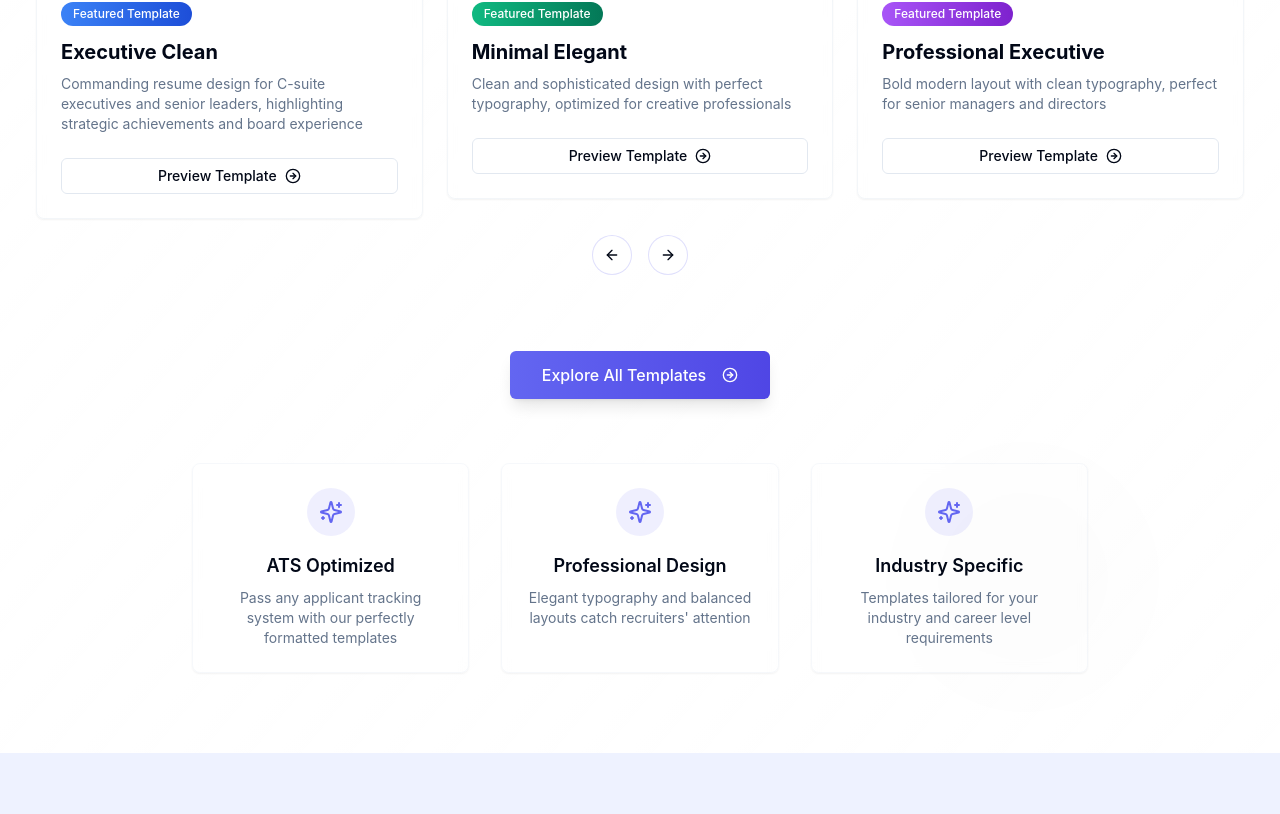
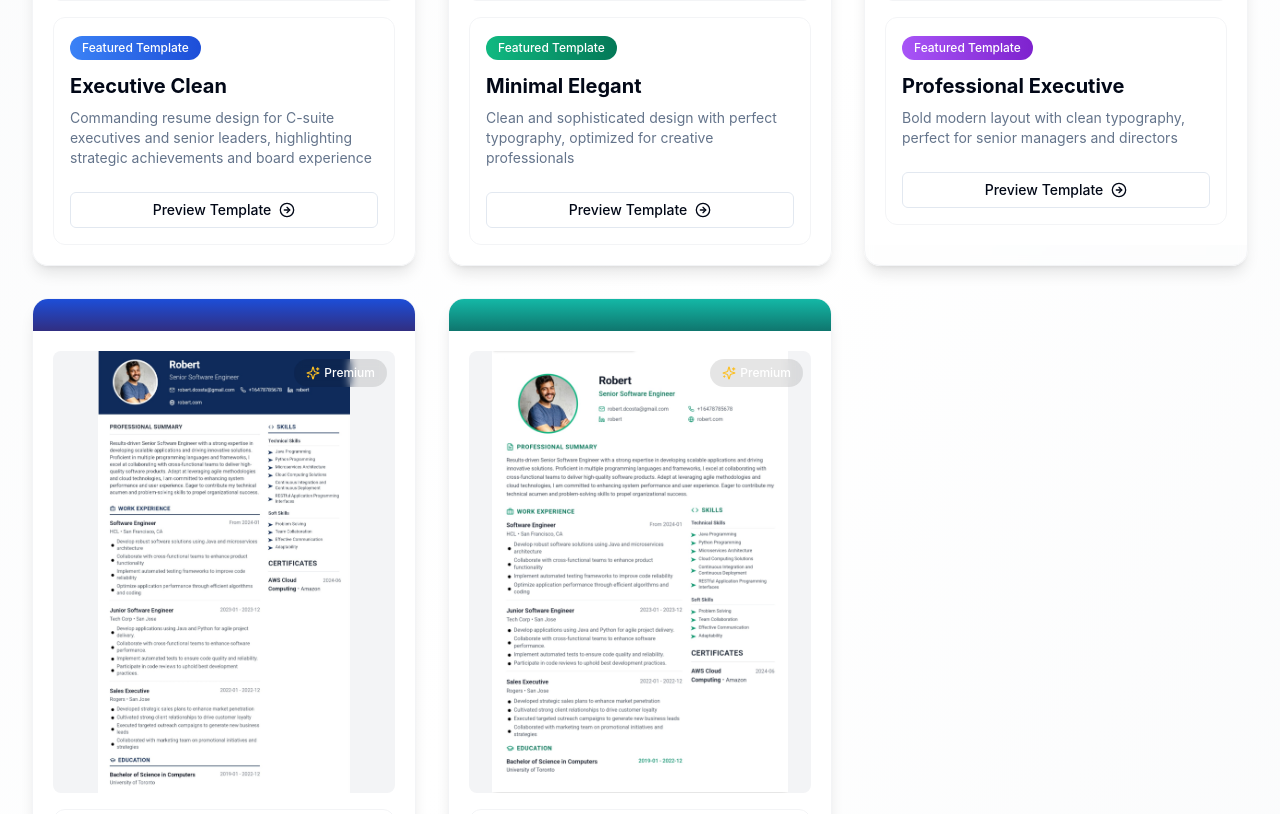
Before and after one commit to rezumedev-ai/rezumedev, a React (Vite) app: page / in a window 1280 px wide. Shown: the part 5246-6060 px from the top of the page. Built offline with nearby package versions, Linux system fonts and the light colour scheme.

Commit message:
Refactor: Implement plan

```diff
--- a/src/components/ResumeTemplates.tsx
+++ b/src/components/ResumeTemplates.tsx
@@ -1,47 +1,45 @@
 
-import { useState, useEffect } from 'react';
-import { ArrowLeftCircle, ArrowRightCircle, Sparkles, ExternalLink } from 'lucide-react';
+import { useState, useRef, useEffect } from 'react';
+import { ArrowRightCircle, ExternalLink, Sparkles } from 'lucide-react';
 import { GradientHeading } from './ui/gradient-heading';
 import { Button } from './ui/button';
 import { Link } from 'react-router-dom';
-import { motion } from 'framer-motion';
-import {
-  Carousel,
-  CarouselContent,
-  CarouselItem,
-  CarouselNext,
-  CarouselPrevious,
-} from "@/components/ui/carousel";
-import { Card, CardContent } from "@/components/ui/card";
+import { motion, useMotionValue, useSpring, useTransform } from 'framer-motion';
 import { AspectRatio } from "@/components/ui/aspect-ratio";
+import { TemplateSelectionGrid } from './resume-builder/preview/TemplateSelectionGrid';
 
 export const ResumeTemplates = () => {
   const resumeTemplates = [
     {
+      id: "executive-clean",
       name: "Executive Clean",
       image: "/lovable-uploads/cd8ab216-33bc-47d9-95d1-0a835652b8c6.png",
       description: "Commanding resume design for C-suite executives and senior leaders, highlighting strategic achievements and board experience",
       color: "from-blue-500 to-blue-700"
     },
     {
+      id: "minimal-elegant",
       name: "Minimal Elegant",
       image: "/lovable-uploads/5e2cc0ed-eefe-4bbe-84bc-d4b2863a6b95.png",
       description: "Clean and sophisticated design with perfect typography, optimized for creative professionals",
       color: "from-emerald-500 to-emerald-700"
     },
     {
+      id: "professional-executive",
       name: "Professional Executive",
       image: "/lovable-uploads/bcfce93e-6b2d-45f7-ba7e-8db1099ba81e.png",
       description: "Bold modern layout with clean typography, perfect for senior managers and directors",
       color: "from-purple-500 to-purple-700"
     },
     {
+      id: "professional-navy",
       name: "Professional Navy",
       image: "/lovable-uploads/d77e5ddd-e95d-4a02-8335-2bbd49bcd257.png",
       description: "Elegant two-column layout with navy header and modern typography, perfect for corporate professionals",
       color: "from-blue-700 to-indigo-900"
     },
     {
+      id: "modern-professional",
       name: "Modern Professional",
       image: "/lovable-uploads/a41674ee-049d-4ade-88a0-17f53696a879.png",
       description: "Contemporary design with creative accents, ideal for forward-thinking professionals in modern industries",
@@ -49,25 +47,108 @@ export const ResumeTemplates = () => {
     }
   ];
 
+  // Reference for the template section
+  const sectionRef = useRef<HTMLDivElement>(null);
+
+  // Mouse position for spotlight effect
+  const mouseX = useMotionValue(0);
+  const mouseY = useMotionValue(0);
+
+  // Smoothed versions of mouse coordinates
+  const smoothX = useSpring(mouseX, { damping: 50, stiffness: 300 });
+  const smoothY = useSpring(mouseY, { damping: 50, stiffness: 300 });
+
+  // Handle mouse move for spotlight effect
+  const handleMouseMove = (e: React.MouseEvent) => {
+    const { left, top } = sectionRef.current?.getBoundingClientRect() || { left: 0, top: 0 };
+    mouseX.set(e.clientX - left);
+    mouseY.set(e.clientY - top);
+  };
+
+  // Template selection state for the grid view
+  const [selectedTemplateId, setSelectedTemplateId] = useState<string>(resumeTemplates[0].id);
+
+  // Convert our simplified templates to the format expected by TemplateSelectionGrid
+  const formattedTemplates = resumeTemplates.map(template => ({
+    id: template.id,
+    name: template.name,
+    description: template.description,
+    imageUrl: template.image,
+    style: {
+      titleFont: "font-sans",
+      headerStyle: "mb-6",
+      sectionStyle: "text-lg font-semibold",
+      contentStyle: "space-y-4",
+      layout: "classic" as const,
+      colors: {
+        primary: "#1A1A1A",
+        secondary: "#4A4A4A",
+        text: "#2D2D2D",
+        border: "#E5E7EB",
+        background: "#FFFFFF"
+      },
+      spacing: {
+        sectionGap: "1.5rem",
+        itemGap: "1.25rem",
+        contentPadding: "2rem",
+        headerHeight: "160px",
+        margins: {
+          top: "0.5in",
+          right: "0.5in",
+          bottom: "0.5in",
+          left: "0.5in"
+        }
+      },
+      dimensions: {
+        maxWidth: "8.5in",
+        minHeight: "11in"
+      },
+      typography: {
+        titleSize: "46px",
+        subtitleSize: "20px",
+        bodySize: "16px",
+        lineHeight: "1.4"
+      },
+      icons: {
+        sections: false,
+        contact: true,
+        bullets: "dot" as const
+      }
+    }
+  }));
+
   return (
-    <section className="py-20 bg-gradient-to-br from-background via-background/90 to-background/80 relative overflow-hidden">
-      {/* Decorative elements */}
+    <section
+      ref={sectionRef}
+      onMouseMove={handleMouseMove}
+      className="py-24 relative overflow-hidden"
+    >
+      {/* Gradient background with enhanced effects */}
+      <div className="absolute inset-0 bg-gradient-to-br from-gray-50 via-white to-gray-50 z-0">
+        <div className="absolute top-0 left-0 w-full h-full">
+          <div className="absolute top-20 left-[15%] w-72 h-72 bg-primary/5 rounded-full blur-3xl"></div>
+          <div className="absolute bottom-40 right-[10%] w-80 h-80 bg-blue-500/5 rounded-full blur-3xl"></div>
+          <div className="absolute top-60 right-[25%] w-60 h-60 bg-purple-500/5 rounded-full blur-3xl"></div>
+        </div>
+      </div>
+
+      {/* Spotlight effect */}
       <motion.div
-        className="absolute top-0 left-0 w-full h-full pointer-events-none opacity-20"
-        initial={{ opacity: 0 }}
-        animate={{ opacity: 0.05 }}
-        transition={{ duration: 1 }}
-      >
-        <div className="absolute top-12 left-[10%] w-64 h-64 bg-primary/20 rounded-full blur-3xl"></div>
-        <div className="absolute bottom-12 right-[10%] w-64 h-64 bg-secondary/20 rounded-full blur-3xl"></div>
-      </motion.div>
+        className="pointer-events-none absolute inset-0 z-10 opacity-0 lg:opacity-40"
+        style={{
+          background: 'radial-gradient(600px circle at var(--x) var(--y), rgba(99, 102, 241, 0.15), transparent 40%)',
+          '--x': smoothX,
+          '--y': smoothY
+        } as any}
+      />
 
-      <div className="container relative z-10">
+      <div className="container relative z-20">
         <motion.div
           initial={{ opacity: 0, y: 20 }}
-          animate={{ opacity: 1, y: 0 }}
+          whileInView={{ opacity: 1, y: 0 }}
           transition={{ duration: 0.6 }}
-          className="text-center mb-12"
+          viewport={{ once: true, margin: "-100px" }}
+          className="text-center mb-16"
         >
           <GradientHeading
             variant="primary"
@@ -82,106 +163,47 @@ export const ResumeTemplates = () => {
           </p>
         </motion.div>
 
+        {/* New masonry grid layout for templates */}
         <motion.div
           initial={{ opacity: 0 }}
-          animate={{ opacity: 1 }}
-          transition={{ duration: 0.8, delay: 0.2 }}
-          className="max-w-7xl mx-auto"
+          whileInView={{ opacity: 1 }}
+          transition={{ duration: 0.8, staggerChildren: 0.1 }}
+          viewport={{ once: true, margin: "-100px" }}
+          className="max-w-7xl mx-auto mb-16"
         >
-          <Carousel
-            opts={{
-              align: "start",
-              loop: true,
-            }}
-            className="w-full"
-          >
-            <CarouselContent className="-ml-2 md:-ml-4">
-              {resumeTemplates.map((template, index) => (
-                <CarouselItem key={index} className="pl-2 md:pl-4 md:basis-1/2 lg:basis-1/3">
-                  <div className="p-1">
-                    <motion.div
-                      whileHover={{
-                        scale: 1.03,
-                        y: -5,
-                        transition: { duration: 0.2 }
-                      }}
-                      className="h-full"
-                    >
-                      <Card className="overflow-hidden h-full border border-border/40 bg-card/60 backdrop-blur-sm hover:shadow-xl transition-all duration-300">
-                        <div className="bg-gradient-to-b from-gray-900 to-gray-800 overflow-hidden">
-                          <AspectRatio ratio={8.5/11} className="relative">
-                            <div className="absolute top-2 right-2 z-20">
-                              <div className="flex items-center gap-1 bg-black/10 backdrop-blur-sm px-3 py-1.5 rounded-full">
-                                <Sparkles className="w-3.5 h-3.5 text-amber-400" />
-                                <span className="text-xs font-medium text-white">Premium</span>
-                              </div>
-                            </div>
-
-                            <img
-                              src={template.image}
-                              alt={`${template.name} Resume Template`}
-                              className="w-full h-full object-contain"
-                              loading="lazy"
-                            />
-
-                            <div className="absolute inset-0 bg-gradient-to-t from-black/60 via-transparent to-black/10 opacity-0 hover:opacity-100 transition-opacity duration-300 flex items-end justify-center pb-8">
-                              <Link to="/signup">
-                                <Button variant="secondary" size="sm" className="font-medium gap-2">
-                                  Use Template <ExternalLink className="w-3.5 h-3.5" />
-                                </Button>
-                              </Link>
-                            </div>
-                          </AspectRatio>
-                        </div>
-
-                        <CardContent className="p-6">
-                          <div className={`inline-block px-3 py-1 rounded-full text-xs font-medium mb-3 text-white bg-gradient-to-r ${template.color}`}>
-                            Featured Template
-                          </div>
-                          <h3 className="text-xl font-bold mb-2">{template.name}</h3>
-                          <p className="text-muted-foreground text-sm mb-6">
-                            {template.description}
-                          </p>
-                          <Link to="/signup" className="block mt-auto">
-                            <Button variant="outline" size="sm" className="w-full gap-2 hover:bg-primary/10 transition-colors">
-                              Preview Template
-                              <ArrowRightCircle className="w-4 h-4" />
-                            </Button>
-                          </Link>
-                        </CardContent>
-                      </Card>
-                    </motion.div>
-                  </div>
-                </CarouselItem>
-              ))}
-            </CarouselContent>
-            <div className="flex items-center justify-center mt-8">
-              <CarouselPrevious className="relative mr-2 inset-auto left-0 top-0 h-10 w-10 rounded-full border-primary/20 hover:bg-primary/10 hover:text-primary hover:border-primary" />
-              <CarouselNext className="relative ml-2 inset-auto right-0 top-0 h-10 w-10 rounded-full border-primary/20 hover:bg-primary/10 hover:text-primary hover:border-primary" />
-            </div>
-          </Carousel>
+          <div className="grid grid-cols-1 md:grid-cols-2 lg:grid-cols-3 gap-8">
+            {resumeTemplates.map((template, index) => (
+              <TemplateCard
+                key={template.id}
+                template={template}
+                index={index}
+              />
+            ))}
+          </div>
         </motion.div>
 
         <motion.div
-          initial={{ opacity:.0, y: 20 }}
-          animate={{ opacity: 1, y: 0 }}
-          transition={{ delay: 0.6, duration: 0.6 }}
-          className="text-center mt-14"
+          initial={{ opacity: 0, y: 20 }}
+          whileInView={{ opacity: 1, y: 0 }}
+          transition={{ delay: 0.4, duration: 0.6 }}
+          viewport={{ once: true, margin: "-100px" }}
+          className="text-center mt-10"
         >
           <Link to="/signup">
-            <Button size="lg" className="px-8 py-6 text-base bg-gradient-to-r from-primary to-primary-hover hover:from-primary-hover hover:to-primary-hover transition-all duration-300 shadow-lg hover:shadow-xl">
+            <Button size="lg" className="px-8 py-6 text-base bg-gradient-to-r from-primary to-primary-hover hover:from-primary-hover hover:to-primary-hover transition-all duration-300 shadow-lg hover:shadow-xl group">
               Explore All Templates
-              <ArrowRightCircle className="ml-2 h-5 w-5" />
+              <ArrowRightCircle className="ml-2 h-5 w-5 transition-transform group-hover:translate-x-1" />
             </Button>
           </Link>
         </motion.div>
 
-        {/* Features list */}
+        {/* Features list with improved design */}
         <motion.div
           initial={{ opacity: 0, y: 20 }}
-          animate={{ opacity: 1, y: 0 }}
-          transition={{ delay: 0.8, duration: 0.6 }}
-          className="grid grid-cols-1 md:grid-cols-3 gap-8 mt-16 max-w-4xl mx-auto"
+          whileInView={{ opacity: 1, y: 0 }}
+          transition={{ delay: 0.6, duration: 0.6 }}
+          viewport={{ once: true, margin: "-100px" }}
+          className="grid grid-cols-1 md:grid-cols-3 gap-8 mt-20 max-w-4xl mx-auto"
         >
           {[
             { title: "ATS Optimized", description: "Pass any applicant tracking system with our perfectly formatted templates" },
@@ -191,9 +213,10 @@ export const ResumeTemplates = () => {
             <motion.div
               key={index}
               initial={{ opacity: 0, y: 20 }}
-              animate={{ opacity: 1, y: 0 }}
-              transition={{ delay: 0.8 + (index * 0.1), duration: 0.5 }}
-              className="text-center p-6 rounded-lg bg-card/40 backdrop-blur-sm border border-border/30 shadow-sm"
+              whileInView={{ opacity: 1, y: 0 }}
+              transition={{ delay: 0.6 + (index * 0.1), duration: 0.5 }}
+              viewport={{ once: true, margin: "-100px" }}
+              className="text-center p-6 rounded-lg bg-white backdrop-blur-sm border border-gray-100 shadow-lg hover:shadow-xl transition-all duration-300"
             >
               <div className="w-12 h-12 bg-primary/10 rounded-full flex items-center justify-center mx-auto mb-4">
                 <Sparkles className="h-6 w-6 text-primary" />
@@ -207,3 +230,132 @@ export const ResumeTemplates = () => {
     </section>
   );
 };
+
+// New Template Card component with modern design
+interface TemplateCardProps {
+  template: {
+    id: string;
+    name: string;
+    image: string;
+    description: string;
+    color: string;
+  };
+  index: number;
+}
+
+const TemplateCard = ({ template, index }: TemplateCardProps) => {
+  const [isHovered, setIsHovered] = useState(false);
+
+  // Values for the 3D rotation effect
+  const x = useMotionValue(0);
+  const y = useMotionValue(0);
+
+  // Transform mouse movement to rotation values
+  const rotateX = useTransform(y, [-100, 100], [10, -10]);
+  const rotateY = useTransform(x, [-100, 100], [-10, 10]);
+
+  // Handle mouse move for 3D effect
+  const handleMouseMove = (e: React.MouseEvent<HTMLDivElement>) => {
+    const rect = e.currentTarget.getBoundingClientRect();
+    const width = rect.width;
+    const height = rect.height;
+    const centerX = rect.left + width / 2;
+    const centerY = rect.top + height / 2;
+
+    const mouseX = e.clientX - centerX;
+    const mouseY = e.clientY - centerY;
+
+    x.set(mouseX);
+    y.set(mouseY);
+  };
+
+  // Reset position when mouse leaves
+  const handleMouseLeave = () => {
+    x.set(0);
+    y.set(0);
+    setIsHovered(false);
+  };
+
+  return (
+    <motion.div
+      initial={{ opacity: 0, y: 30 }}
+      whileInView={{ opacity: 1, y: 0 }}
+      transition={{ duration: 0.6, delay: index * 0.1 }}
+      viewport={{ once: true, margin: "-100px" }}
+      onMouseMove={handleMouseMove}
+      onMouseEnter={() => setIsHovered(true)}
+      onMouseLeave={handleMouseLeave}
+      className="h-full"
+    >
+      <motion.div
+        style={{ rotateX, rotateY, perspective: 1000 }}
+        className={`h-full rounded-2xl overflow-hidden backdrop-blur-sm border border-gray-100 hover:border-gray-200 shadow-lg hover:shadow-xl transition-all duration-300 transform
+          ${isHovered ? 'scale-[1.02]' : 'scale-100'}`}
+      >
+        <div className={`bg-gradient-to-b ${template.color} h-8 rounded-t-xl transition-height duration-300 ${isHovered ? 'h-12' : ''}`} />
+
+        <div className="bg-white p-5">
+          {/* Template preview with 3D effect */}
+          <div className="relative rounded-lg overflow-hidden bg-gray-100 mb-4">
+            <AspectRatio ratio={8.5/11} className="relative">
+              <div className="absolute top-2 right-2 z-20">
+                <div className="flex items-center gap-1 bg-black/10 backdrop-blur-sm px-3 py-1.5 rounded-full">
+                  <Sparkles className="w-3.5 h-3.5 text-amber-400" />
+                  <span className="text-xs font-medium text-white">Premium</span>
+                </div>
+              </div>
+
+              <img
+                src={template.image}
+                alt={`${template.name} Resume Template`}
+                className="w-full h-full object-contain hover:scale-[1.03] transition-transform duration-300"
+                loading="lazy"
+              />
+
+              {/* Overlay with actions */}
+              <motion.div
+                className="absolute inset-0 bg-gradient-to-t from-black/60 via-black/20 to-transparent flex items-end justify-center pb-8"
+                initial={{ opacity: 0 }}
+                animate={{ opacity: isHovered ? 1 : 0 }}
+                transition={{ duration: 0.3 }}
+              >
+                <Link to="/signup">
+                  <Button
+                    variant="secondary"
+                    size="sm"
+                    className="font-medium gap-2 shadow-lg hover:shadow-xl hover:scale-105 transition-all duration-300"
+                  >
+                    Use Template <ExternalLink className="w-3.5 h-3.5" />
+                  </Button>
+                </Link>
+              </motion.div>
+            </AspectRatio>
+          </div>
+
+          {/* Template details with animated border */}
+          <div
+            className={`relative p-4 rounded-xl border ${isHovered ? 'border-primary/20 bg-primary/5' : 'border-gray-100'} transition-colors duration-300`}
+          >
+            <div className={`inline-block px-3 py-1 rounded-full text-xs font-medium mb-3 text-white bg-gradient-to-r ${template.color}`}>
+              Featured Template
+            </div>
+            <h3 className="text-xl font-bold mb-2">{template.name}</h3>
+            <p className="text-muted-foreground text-sm mb-6">
+              {template.description}
+            </p>
+            <Link to="/signup" className="block mt-auto">
+              <Button
+                variant="outline"
+                size="sm"
+                className="w-full gap-2 hover:bg-primary/10 transition-colors group"
+              >
+                Preview Template
+                <ArrowRightCircle className="w-4 h-4 transition-transform group-hover:translate-x-1" />
+              </Button>
+            </Link>
+          </div>
+        </div>
+      </motion.div>
+    </motion.div>
+  );
+};
--- a/src/components/resume-builder/preview/TemplateSelectionGrid.tsx
+++ b/src/components/resume-builder/preview/TemplateSelectionGrid.tsx
@@ -41,7 +41,7 @@ export function TemplateSelectionGrid({
   };
 
   return (
-    <div className="p-4 sm:p-6 bg-gradient-to-br from-white to-gray-50 max-h-[80vh] overflow-y-auto">
+    <div className="p-4 sm:p-6 bg-gradient-to-br from-white to-gray-50 rounded-lg max-h-[80vh] overflow-y-auto">
       <div className="text-center mb-4 sm:mb-6">
         <h3 className="text-xl sm:text-2xl font-bold text-gray-900 mb-1 sm:mb-2">Choose a Template</h3>
         <p className="text-sm sm:text-base text-gray-600">
--- a/src/components/resume-builder/preview/template-selection/TemplateItem.tsx
+++ b/src/components/resume-builder/preview/template-selection/TemplateItem.tsx
@@ -27,7 +27,7 @@ export function TemplateItem({
       className={cn(
         "relative cursor-pointer rounded-xl overflow-hidden h-full flex flex-col border transition-all duration-300",
         isSelected
-          ? "border-primary shadow-lg ring-2 ring-primary/30"
+          ? "border-primary shadow-lg ring-2 ring-primary/30 scale-[1.02]"
           : "border-gray-200 hover:border-primary/40 hover:shadow-md"
       )}
       onClick={onSelect}
```
